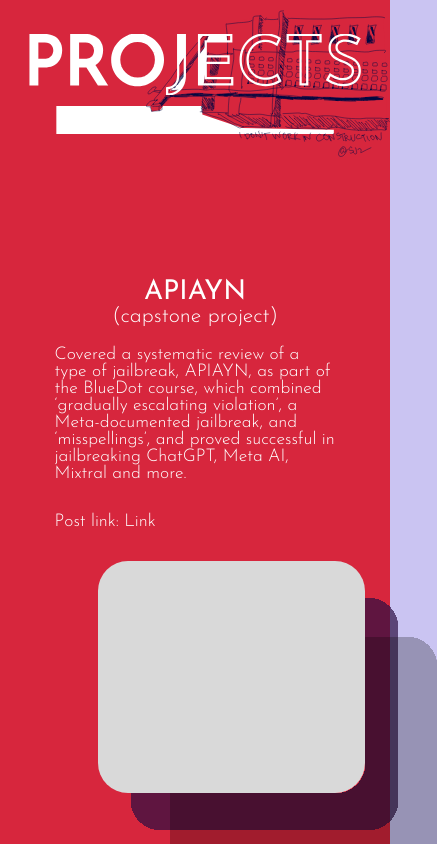
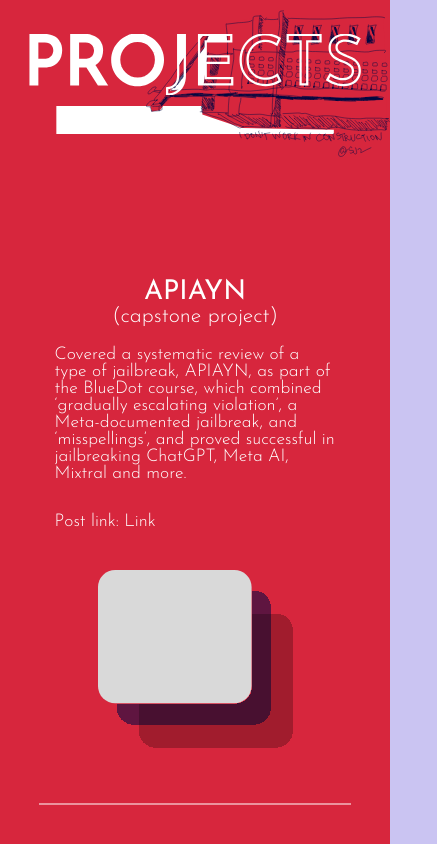
Before and after one commit to Sharatjacob2/main_website, a React (Create React App) app: page /projects in a window 390 px wide. Shown: the top 844 px of the page, 437 px wide, since content can reach past the window. Built offline with nearby package versions, Linux system fonts and the light colour scheme.

Commit message:
svg sizing

```diff
--- a/src/projectPage/Project.css
+++ b/src/projectPage/Project.css
@@ -87,5 +87,8 @@
     .project-image{
         width: 50vw;
         height: 50vw;
+        position: relative;
+        left: 50%;
+        transform: translateX(-100%);
     }
 }
--- a/src/projectPage/Project.js
+++ b/src/projectPage/Project.js
@@ -17,9 +17,7 @@
                 <div className="project-desc">{desc}</div>
                 <div className="project-link">{link}</div>
             </div>
-            <div className="project-image">
-                <SvgIcon />
-            </div>
+            <SvgIcon className="project-image"/>
             <div className="project-divider"></div>
         </div>
     );
```
